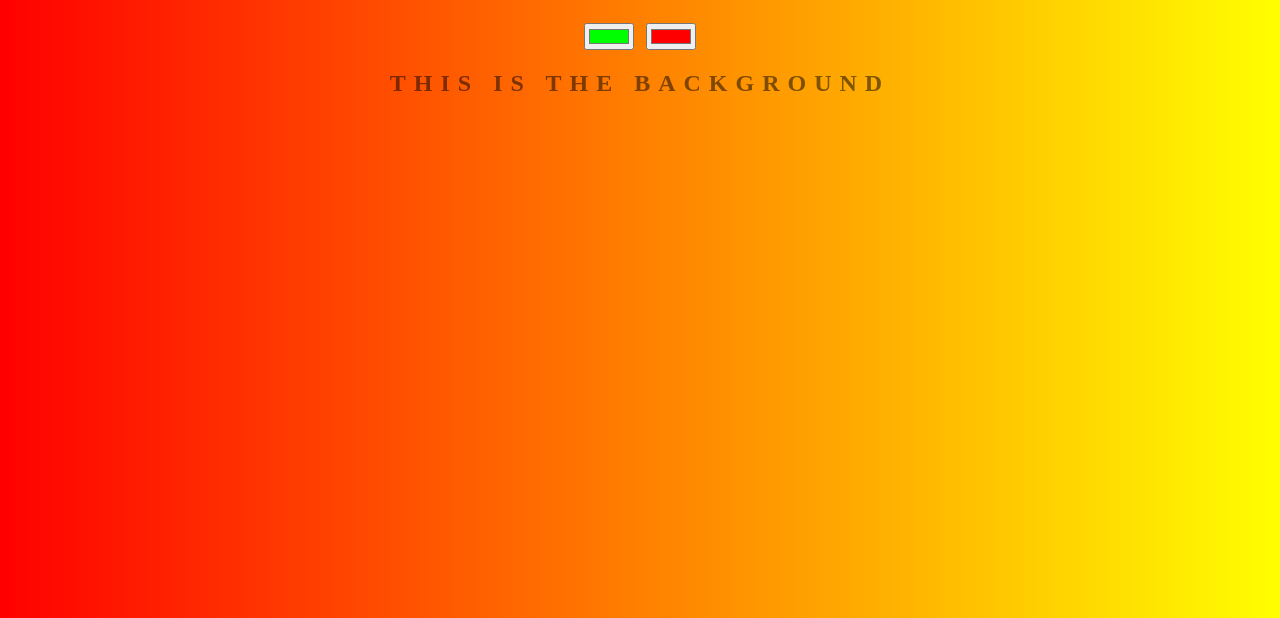
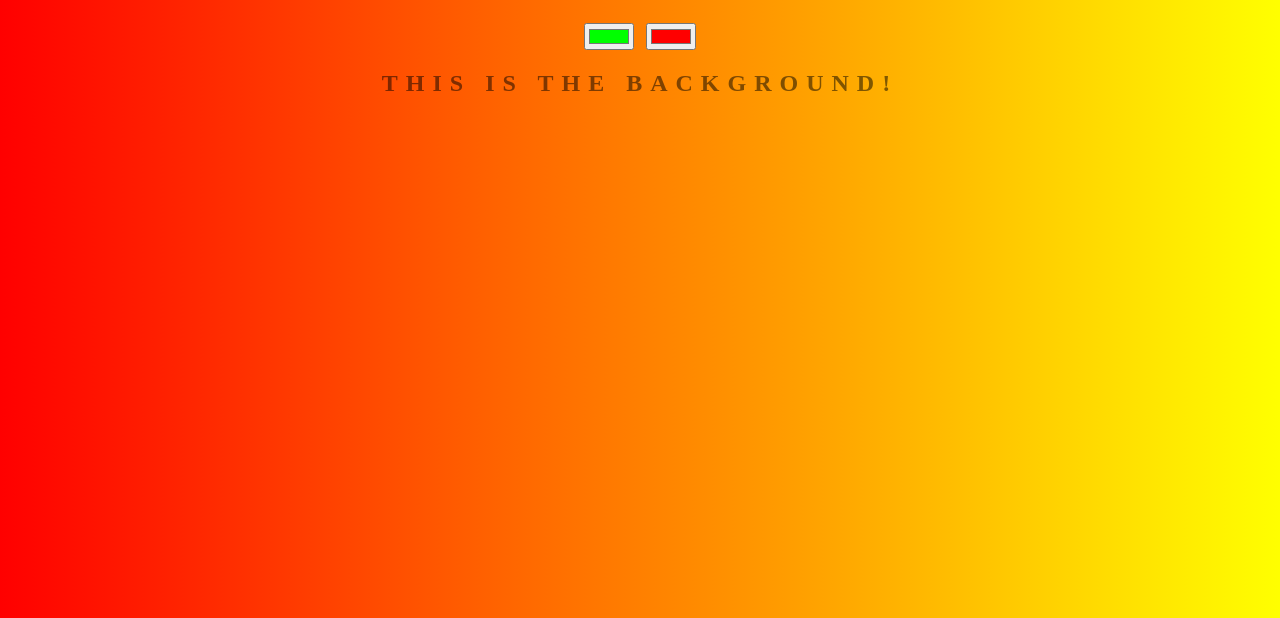
Before and after one commit to andreidra/background-generator, a plain HTML site: page index.html in a window 1280 px wide. Shown: the part 182-800 px from the top of the page. Drawn offline with Linux system fonts and the light colour scheme.

Commit message:
added exclamation

```diff
--- a/index.html
+++ b/index.html
@@ -12,7 +12,7 @@
     <input class="color1" type="color" name="color1" value="#00ff00" />
     <input class="color2" type="color" name="color2" value="#ff0000" />
 
-    <h2>This is the background</h2>
+    <h2>This is the background!</h2>
     <h3></h3>
     <script type="text/javascript" src="script.js"></script>
   </body>
```
